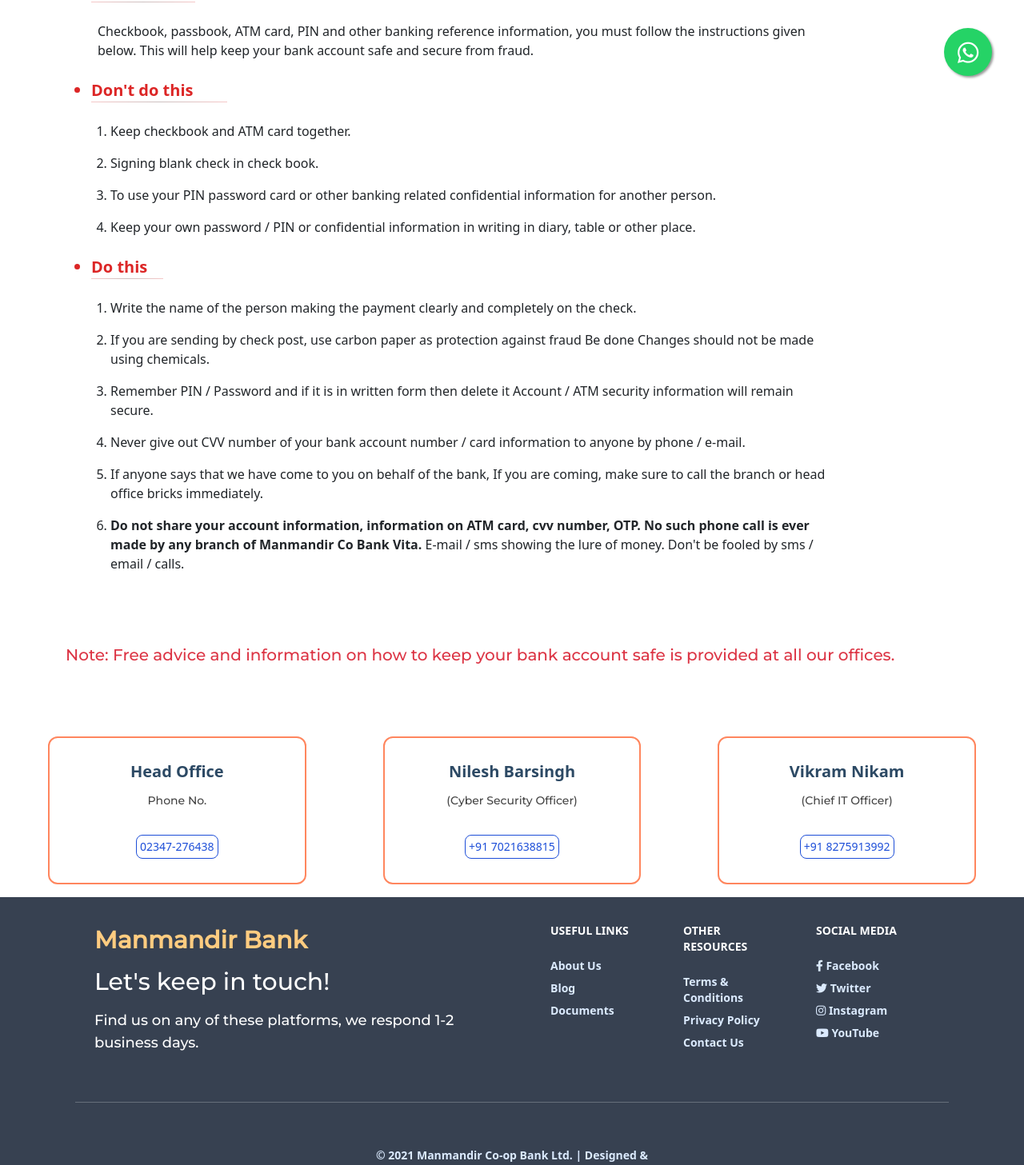
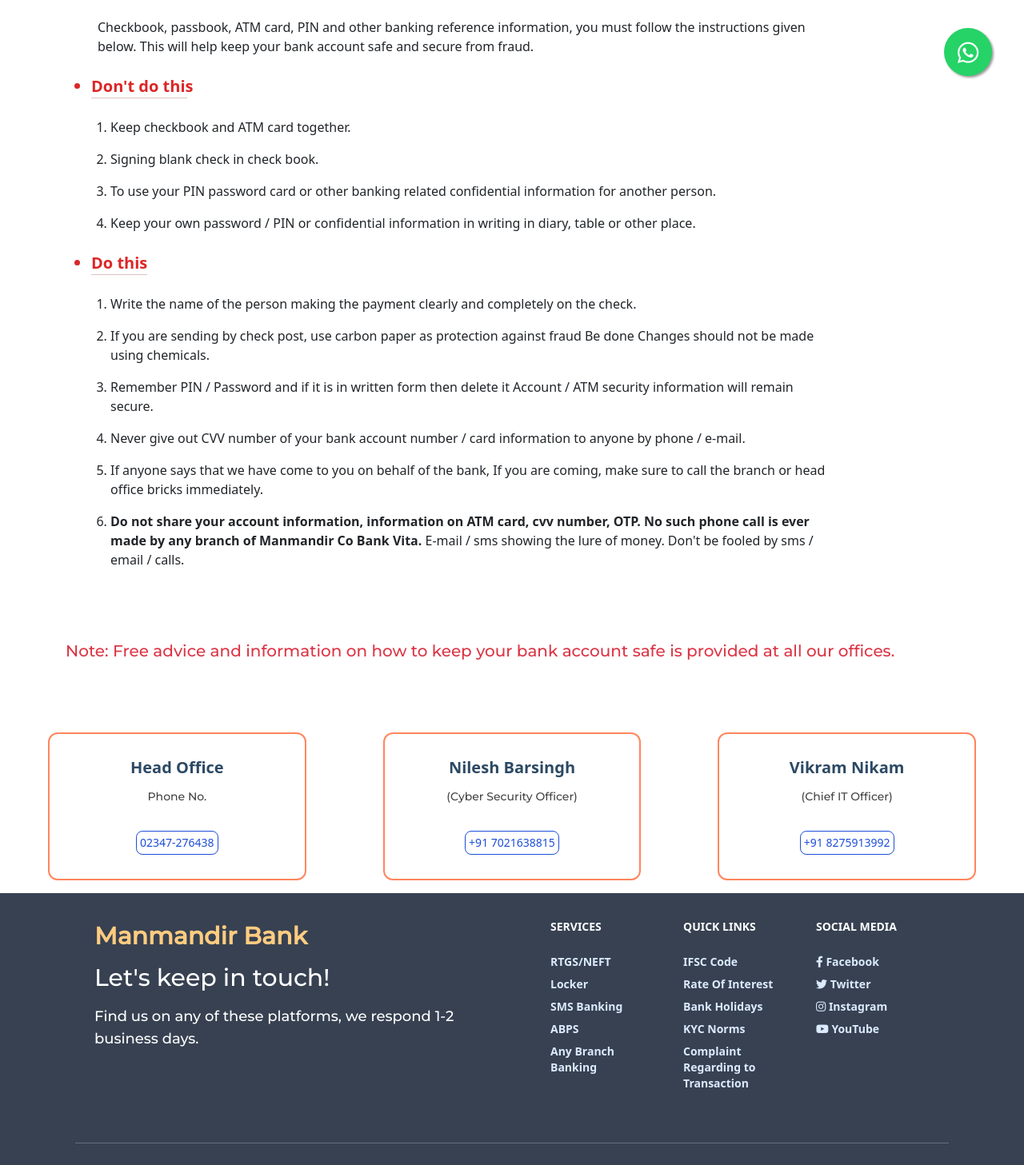
Before and after one commit to Omkaroj1242/Nidhi_Bank, a React (Create React App) app: page /#/notice in a window 1280 px wide. Shown: the part 665-2122 px from the top of the page at 80% size. Built offline with nearby package versions, Linux system fonts and the light colour scheme.

Commit message:
minor changes

```diff
--- a/src/App.css
+++ b/src/App.css
@@ -336,40 +336,24 @@
 }
 
 .custom_hr {
-    width: 130px;
+    width: 95px;
     border: 0;
     height: 1px;
-    background-image: linear-gradient(
-        to right,
-        rgba(0, 0, 0, 0),
-        rgba(0, 0, 0, 0.75),
-        rgba(0, 0, 0, 0)
-    );
+    color: rgb(128, 10, 10);
 }
 
 .custom_hr1 {
-    width: 170px;
-
+    width: 120px;
     border: 0;
     height: 1px;
-    background-image: linear-gradient(
-        to right,
-        rgba(0, 0, 0, 0),
-        rgba(0, 0, 0, 0.75),
-        rgba(0, 0, 0, 0)
-    );
+    color: rgb(128, 10, 10);
 }
 
 .custom_hr2 {
-    width: 90px;
+    width: 70px;
     border: 0;
     height: 1px;
-    background-image: linear-gradient(
-        to right,
-        rgba(0, 0, 0, 0),
-        rgba(0, 0, 0, 0.75),
-        rgba(0, 0, 0, 0)
-    );
+    color: rgb(128, 10, 10);
 }
 
 /*--------------------------------------------------------------
@@ -454,6 +438,15 @@
     transition: all ease-in-out 0.3s;
     background: #fff;
 }
+
+.services .icon-box:hover{
+    color: rgb(0, 0, 0);
+    background: linear-gradient(to bottom right, #ffcc66 0%, #ffcccc 100%);
+    -ms-transform: scale(1.1); /* IE 9 */
+    -webkit-transform: scale(1.1); /* Safari 3-8 */
+    transform: scale(1.1);
+}
+
 .services .icon-box .icon {
     margin: 0 auto;
     width: 100px;
@@ -464,6 +457,7 @@
     transition: ease-in-out 0.3s;
     position: relative;
 }
+
 .services .icon-box .icon i {
     font-size: 36px;
     transition: 0.5s;
@@ -611,3 +605,15 @@
 .padding {
     padding-top: 67px;
 }
+
+.notice .section-title h1::after{
+    content: "";
+    position: absolute;
+    display: block;
+    width: 70px;
+    height: 4px;
+    margin-top: 10px;
+    margin-left: 48%;
+    background: rgb(15, 95, 6);
+    bottom: 10;
+}
--- a/src/Components/Footer/Footer.js
+++ b/src/Components/Footer/Footer.js
@@ -1,4 +1,5 @@
 import React from "react";
+import { NavLink } from "react-router-dom";
 
 const Footer = () => {
     return (
@@ -25,63 +26,112 @@
                             <div class="flex flex-wrap items-top mb-6">
                                 <div class="w-1/2 lg:w-4/12 px-4 ml-auto">
                                     <span class="block uppercase text-white text-sm font-semibold pb-6">
-                                        Useful Links
+                                        Services
                                     </span>
                                     <ul class="list-unstyled">
                                         <li>
-                                            <a
-                                                class="text-blue-100 hover:text-blue-600 font-semibold block pb-2 text-sm"
-                                                href="/about"
+                                        <NavLink
+                                        to="/service"
+                                        className="text-blue-100 hover:text-blue-600 font-semibold block pb-2 text-sm"
+
+                                        href="#services"
                                     >
-                                                About Us
-                                            </a>
+                                         RTGS/NEFT
+                                    </NavLink>
                                         </li>
                                         <li>
-                                            <a
-                                                class="text-blue-100 hover:text-blue-600 font-semibold block pb-2 text-sm"
-                                                href="/"
+                                        <NavLink
+                                        to="/locker"
+                                        className="text-blue-100 hover:text-blue-600 font-semibold block pb-2 text-sm"
+
+                                        href="#services"
                                     >
-                                                Blog
-                                            </a>
+                                         Locker
+                                    </NavLink>
                                         </li>
                                         <li>
-                                            <a
-                                                class="text-blue-100 hover:text-blue-600 font-semibold block pb-2 text-sm"
-                                                href="/"
+                                        <NavLink
+                                        to="/sms"
+                                        className="text-blue-100 hover:text-blue-600 font-semibold block pb-2 text-sm"
+
+                                        href="#services"
                                     >
-                                                Documents
-                                            </a>
+                                         SMS Banking
+                                    </NavLink>
+                                        </li>
+                                        <li>
+                                        <NavLink
+                                        to="/abps"
+                                        className="text-blue-100 hover:text-blue-600 font-semibold block pb-2 text-sm"
+
+                                        href="#services"
+                                    >
+                                         ABPS
+                                    </NavLink>
+                                        </li>
+                                        <li>
+                                        <NavLink
+                                        to="/anybranch"
+                                        className="text-blue-100 hover:text-blue-600 font-semibold block pb-2 text-sm"
+
+                                        href="#services"
+                                    >
+                                         Any Branch Banking
+                                    </NavLink>
                                         </li>
                                     </ul>
                                 </div>
                                 <div class="w-1/2 lg:w-4/12 px-4">
                                     <span class="block uppercase text-white text-sm font-semibold pb-6">
-                                        Other Resources
+                                        Quick Links
                                     </span>
                                     <ul class="list-unstyled">
                                     <li>
-                                            <a
-                                                class="text-blue-100 hover:text-blue-600 font-semibold block pb-2 text-sm"
-                                                href="/"
+                                        <NavLink
+                                        to="/ifsccode"
+                                        className="text-blue-100 hover:text-blue-600 font-semibold block pb-2 text-sm"
+
+                                        href="#quicklinks"
                                     >
-                                                Terms &amp; Conditions
-                                            </a>
+                                         IFSC Code
+                                    </NavLink>
                                         </li>
                                         <li>
-                                            <a
-                                                class="text-blue-100 hover:text-blue-600 font-semibold block pb-2 text-sm"
-                                                href="/"
+                                        <NavLink
+                                        to="/rateofinterest"
+                                        className="text-blue-100 hover:text-blue-600 font-semibold block pb-2 text-sm"
+
+                                        href="#quicklinks"
                                     >
-                                                Privacy Policy
-                                            </a>
-                                        </li>
-                                        <li>
-                                            <a
-                                                class="text-blue-100 hover:text-blue-600 font-semibold block pb-2 text-sm"
-                                                href="/"
+                                         Rate Of Interest
+                                    </NavLink>
+                                        </li><li>
+                                        <NavLink
+                                        to="/bankholidays"
+                                        className="text-blue-100 hover:text-blue-600 font-semibold block pb-2 text-sm"
+
+                                        href="#quicklinks"
                                     >
-                                                Contact Us
-                                            </a>
+                                         Bank Holidays
+                                    </NavLink>
+                                        </li><li>
+                                        <NavLink
+                                        to="/kycnorms"
+                                        className="text-blue-100 hover:text-blue-600 font-semibold block pb-2 text-sm"
+
+                                        href="#quicklinks"
+                                    >
+                                         KYC Norms
+                                    </NavLink>
+                                        </li><li>
+                                        <NavLink
+                                        to="/complaint"
+                                        className="text-blue-100 hover:text-blue-600 font-semibold block pb-2 text-sm"
+
+                                        href="#quicklinks"
+                                    >
+                                         Complaint Regarding to Transaction
+                                    </NavLink>
                                         </li>
                                     </ul>
                                 </div>
@@ -94,6 +144,8 @@
                                             <a
                                                 class="text-blue-100 hover:text-blue-600 font-semibold block pb-2 text-sm"
                                                 href="/"
+                                                rel="noopener noreferrer"
+                                                target="_blank"
                                             >
                                                 <i className="fab fa-facebook-f"></i>{" "}
                                                 Facebook
@@ -120,7 +172,9 @@
                                         <li>
                                             <a
                                                 class="text-blue-100 hover:text-blue-600 font-semibold block pb-2 text-sm"
-                                                href="/"
+                                                href="https://www.youtube.com"
+                                                rel="noopener noreferrer"
+                                                target="_blank"
                                             >
                                                 <i className="fab fa-youtube"></i>{" "}
                                                 YouTube
--- a/src/Components/Hero/Hero.js
+++ b/src/Components/Hero/Hero.js
@@ -10,7 +10,7 @@
       <CarouselComp />
       <Features />
       {/* <Branch /> */}
-      <Testimonials />
+      {/* <Testimonials /> */}
 
     </>
   );
--- a/src/Components/Notice/Notice.js
+++ b/src/Components/Notice/Notice.js
@@ -75,16 +75,18 @@
                     </div>
                 </div>
             </div>
-            <div>
+            <div className="notice">
                 {/* Instruction Div */}
+
+                    <div className="section-title">
+                        <h1 className="md:text-4xl text-3xl text-blue-900 font-myFont text-center font-bold pt-5 pb-2">
+                            CYBER SECURITY - IT DEPARTMENT
+                        </h1>
+                    </div>
+                    {/* <hr style={{ width: "7%", margin: "auto", height: "5px" }} /> */}
+
                     <div className="container mx-auto">
-                    <h1 className="md:text-4xl text-3xl text-blue-900 font-myFont text-center font-bold pt-5 pb-2">
-                        Cyber Security - IT Department
-                    </h1>
-                    <hr style={{ width: "7%", margin: "auto", height: "5px", color: "black" }} />
-                    {/* <hr className="bg-blue-900" /> */}
-                    <h1
-                        className="font-myFont text-grey-200 hover:text-blue-400 text-3xl text-left py-3"
+                    <h1 className="font-myFont text-grey-200 hover:text-blue-400 text-3xl text-left py-3"
                         style={{ paddingLeft: "15px" }}
                     >
                         Notice To Account Holder Customers
--- a/src/Components/Testimonials/Testimonials.js
+++ b/src/Components/Testimonials/Testimonials.js
@@ -24,7 +24,7 @@
                         <div class="flex items-center justify-center">
                             <div class="flex ml-2 items-center justify-center text-black">
                                 <span class="font-semibold mr-2 text-blue-900 text-lg">
-                                    - Jean Miguel
+                                    - Akshay Mohite
                                 </span>
                             </div>
                         </div>
@@ -45,7 +45,7 @@
                         <div class="flex items-center justify-center mt-4">
                             <div class="flex ml-2 items-center justify-center text-black">
                                 <span class="font-semibold mr-2 text-blue-900 text-lg">
-                                    - Jean Miguel
+                                    - Sagar Patil
                                 </span>
                             </div>
                         </div>
@@ -66,7 +66,7 @@
                         <div class="flex items-center justify-center mt-8">
                             <div class="flex ml-2 items-center justify-center text-black">
                                 <span class="font-semibold mr-2 text-blue-900 text-lg">
-                                    - Jean Miguel
+                                    - Vishal Jadhav
                                 </span>
                             </div>
                         </div>
```
Also changed, not shown: 1 other file (tests, documents, lock files or other folders). Lines whose indentation alone changed are shown as unchanged.
